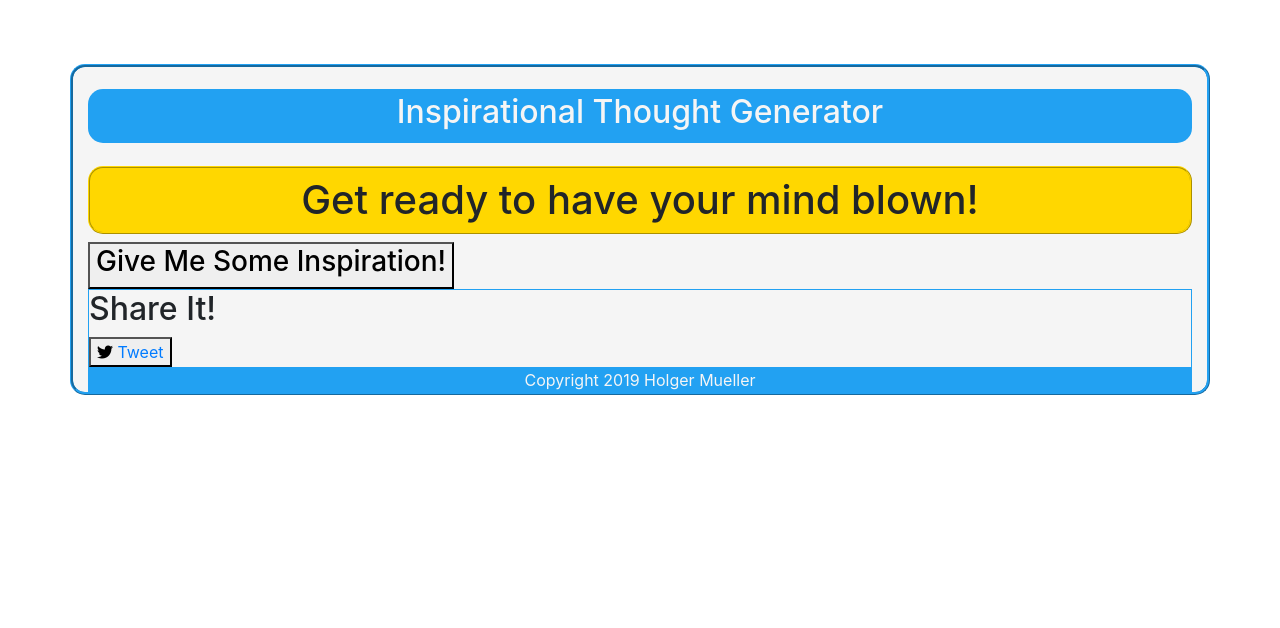
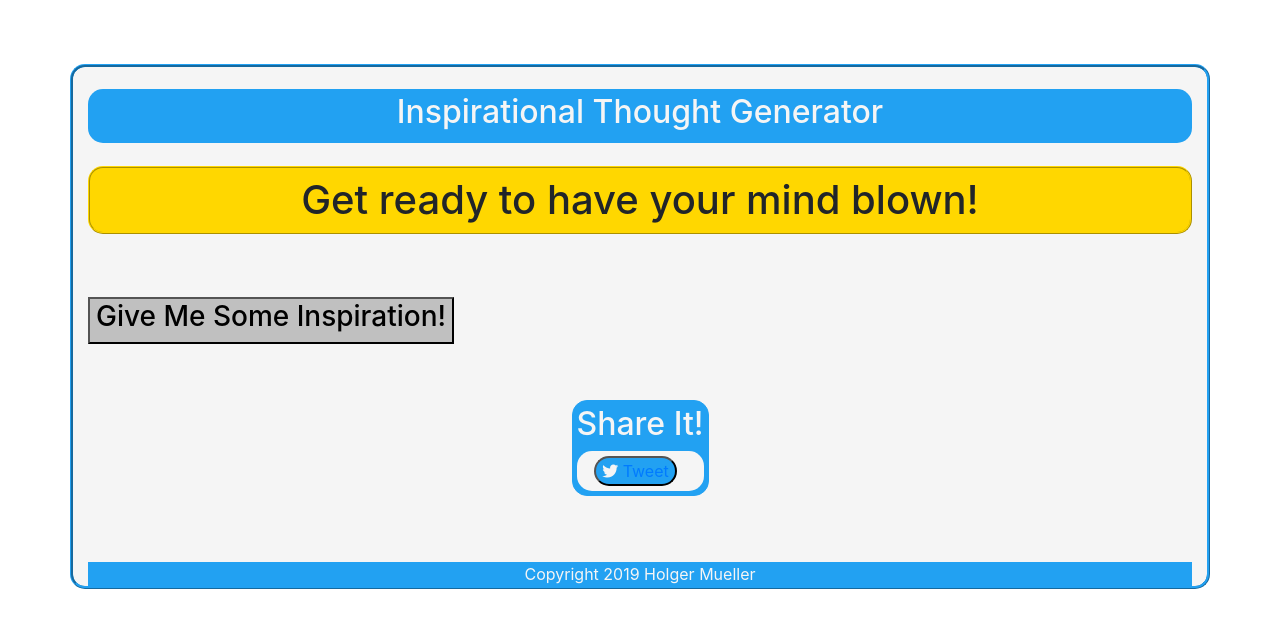
Before and after one commit to Holgermueller/ITG, a website: page public/index.html in a window 1280 px wide. Drawn offline with nearby package versions, Linux system fonts and the light colour scheme.

Commit message:
some styling

```diff
--- a/public/assets/js/generator.js
+++ b/public/assets/js/generator.js
@@ -23,7 +23,7 @@ $(document).ready(() => {
 
     'All who wander are not lost.',
 
-    'Do or do not. There is not try.',
+    'Do or do not. There is no try.',
 
     'It is never too late to become what you want to be.',
 
--- a/public/assets/less/style.less
+++ b/public/assets/less/style.less
@@ -28,11 +28,35 @@
   border: 2px ridge @secondary-color;
 }
 
-.twitter-div{
+#getThought {
+  background-color: silver;
+  margin: 5% 0%;
+}
+
+.twitter-div {
   border: 1px solid @main-color;
+  border-radius: @primary-border-radius;
+  background-color: @main-color;
+  color: @main-background-color;
+  margin: auto;
+  width: fit-content;
+  padding: 4px;
+}
+
+#twitterBtnDiv {
+  background-color: @main-background-color;
+  border-radius: @primary-border-radius;
+}
+
+.bootleg-twitter-button {
+  color: @main-background-color;
+  background-color: @main-color;
+  border-radius: @primary-border-radius;
+  margin: 4% 0% 4% 14%;
 }
 
 .footer {
+  margin-top: 6%;
   background-color: @main-color;
   text-align: center;
   color: @main-background-color;
```
Also changed, not shown: public/assets/css/style.css, public/assets/css/style.min.css.
